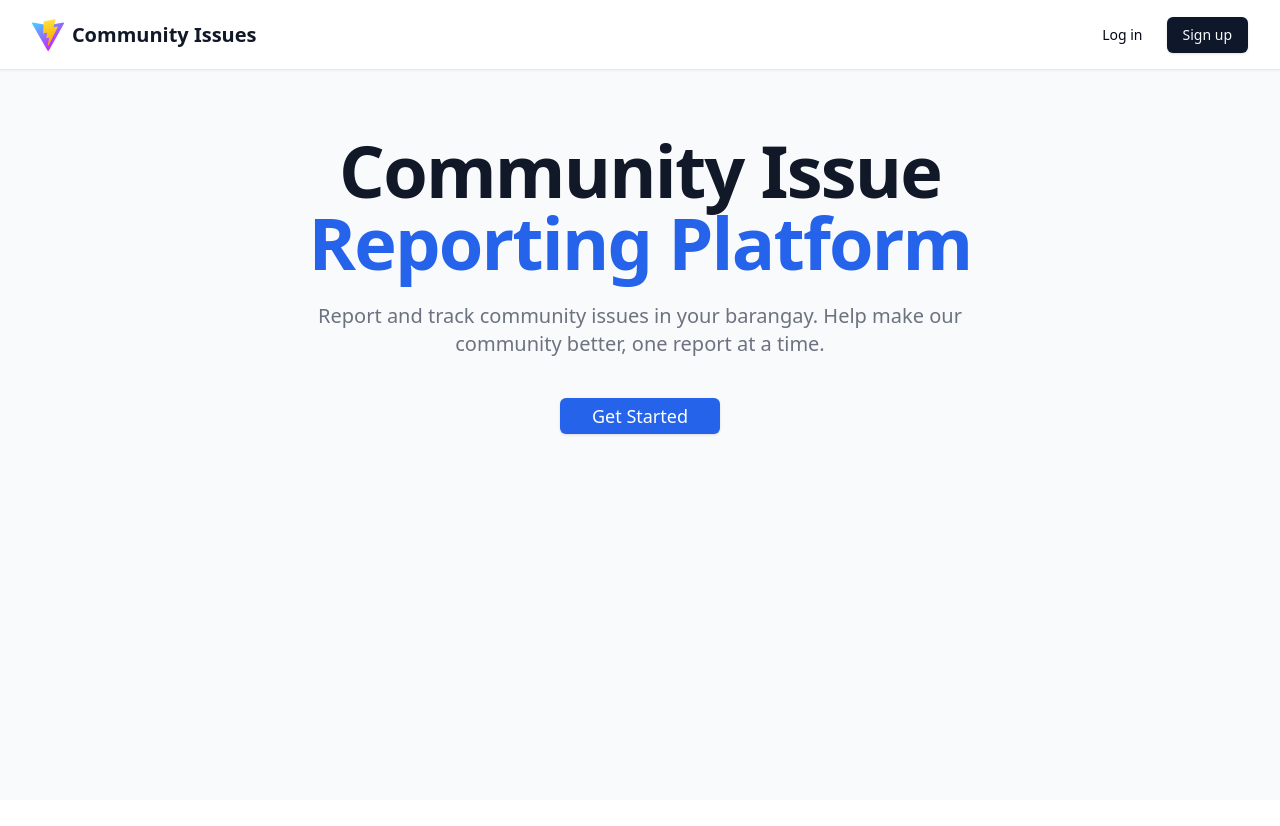
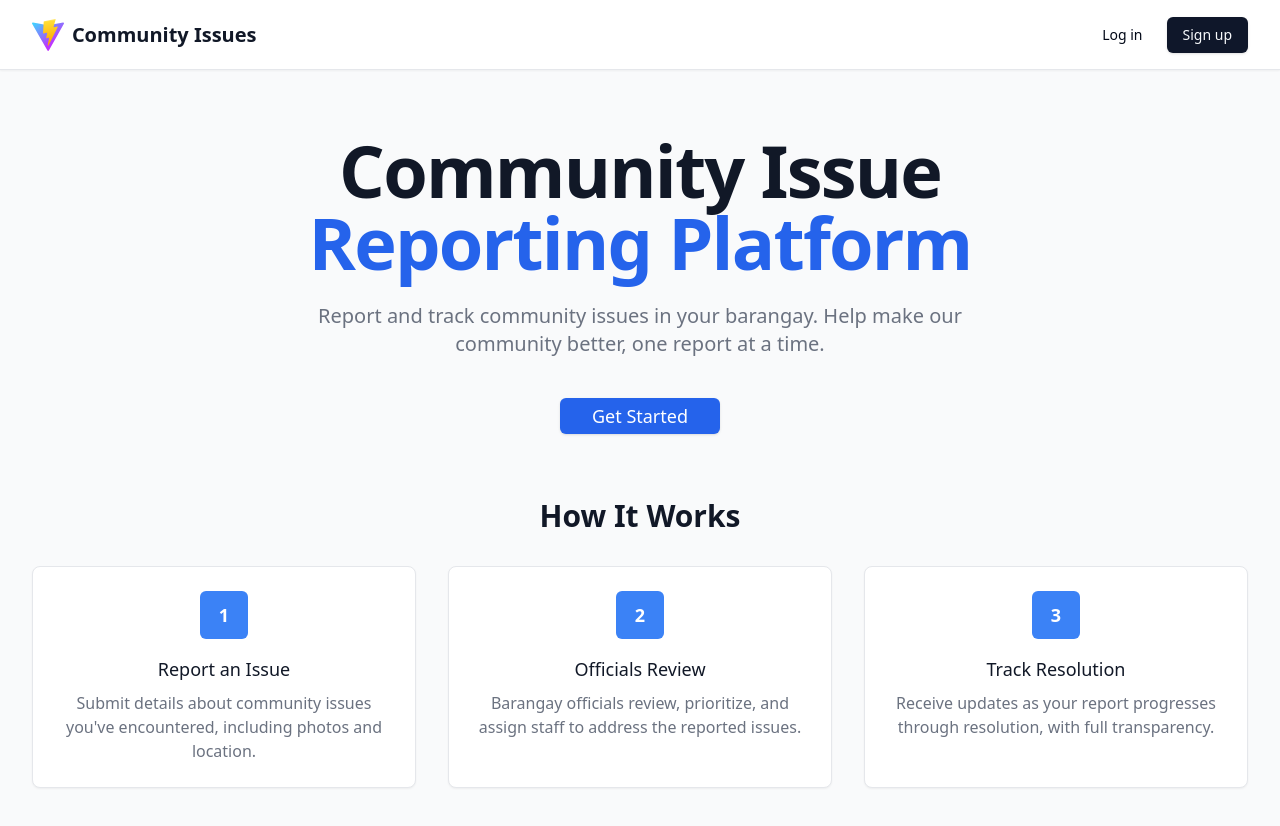
Before and after one commit to Carlosss04/cap, a React (Vite) app: page / in a window 1280 px wide. Shown: the top 826 px of the page. Before the commit the page ends 800 px from the top, so only its background shows below. Built offline with nearby package versions, Linux system fonts and the light colour scheme.

Commit message:
update admin

```diff
--- a/src/components/admin/IssueDetailPanel.tsx
+++ b/src/components/admin/IssueDetailPanel.tsx
@@ -460,6 +460,24 @@ const IssueDetailPanel: React.FC<IssueDetailPanelProps> = ({
                               </SelectContent>
                             </Select>
                           </div>
+                          <div className="py-2">
+                            <Label htmlFor="staff-email">Staff Email</Label>
+                            <Input
+                              id="staff-email"
+                              placeholder="Enter staff email address"
+                              className="mt-2"
+                            />
+                          </div>
+                          <div className="py-2">
+                            <Label htmlFor="staff-notes">
+                              Assignment Notes
+                            </Label>
+                            <Textarea
+                              id="staff-notes"
+                              placeholder="Add notes about this assignment"
+                              className="mt-2 min-h-[80px]"
+                            />
+                          </div>
                           <DialogFooter>
                             <Button
                               variant="outline"
@@ -467,7 +485,7 @@ const IssueDetailPanel: React.FC<IssueDetailPanelProps> = ({
                             >
                               Cancel
                             </Button>
-                            <Button type="submit">Assign</Button>
+                            <Button type="submit">Assign & Notify</Button>
                           </DialogFooter>
                         </DialogContent>
                       </Dialog>
@@ -515,6 +533,22 @@ const IssueDetailPanel: React.FC<IssueDetailPanelProps> = ({
                             </SelectContent>
                           </Select>
                         </div>
+                        <div className="py-2">
+                          <Label htmlFor="staff-email">Staff Email</Label>
+                          <Input
+                            id="staff-email"
+                            placeholder="Enter staff email address"
+                            className="mt-2"
+                          />
+                        </div>
+                        <div className="py-2">
+                          <Label htmlFor="staff-notes">Assignment Notes</Label>
+                          <Textarea
+                            id="staff-notes"
+                            placeholder="Add notes about this assignment"
+                            className="mt-2 min-h-[80px]"
+                          />
+                        </div>
                         <DialogFooter>
                           <Button
                             variant="outline"
@@ -522,7 +556,7 @@ const IssueDetailPanel: React.FC<IssueDetailPanelProps> = ({
                           >
                             Cancel
                           </Button>
-                          <Button type="submit">Assign</Button>
+                          <Button type="submit">Assign & Notify</Button>
                         </DialogFooter>
                       </DialogContent>
                     </Dialog>
--- a/src/components/auth/EnhancedAuthModal.tsx
+++ b/src/components/auth/EnhancedAuthModal.tsx
@@ -63,6 +63,9 @@ const EnhancedAuthModal: React.FC<EnhancedAuthModalProps> = ({
   const [showConfirmPassword, setShowConfirmPassword] =
     useState<boolean>(false);
   const [forgotPasswordMode, setForgotPasswordMode] = useState<boolean>(false);
+  const [adminVerificationStatus, setAdminVerificationStatus] = useState<
+    "pending" | "approved" | "rejected"
+  >("pending");
 
   // Login form state
   const [loginForm, setLoginForm] = useState<LoginFormData>({
@@ -202,6 +205,23 @@ const EnhancedAuthModal: React.FC<EnhancedAuthModalProps> = ({
         errors.verificationInfo =
           "Your verification must include official details like ID number, position, department, etc.";
         isValid = false;
+      } else {
+        // Simulate verification check
+        const containsValidID = /\b(ID|identification|number)\b/i.test(
+          registerForm.verificationInfo,
+        );
+        const containsPosition = /\b(position|role|title)\b/i.test(
+          registerForm.verificationInfo,
+        );
+        const containsDepartment = /\b(department|office|division)\b/i.test(
+          registerForm.verificationInfo,
+        );
+
+        if (!containsValidID || !containsPosition || !containsDepartment) {
+          errors.verificationInfo =
+            "Your verification information must include your ID number, position title, and department/office.";
+          isValid = false;
+        }
       }
     }
 
@@ -537,6 +557,29 @@ const EnhancedAuthModal: React.FC<EnhancedAuthModalProps> = ({
                         of your account.
                       </p>
                     </div>
+
+                    <div className="bg-blue-50 border border-blue-200 rounded-md p-3 mt-2">
+                      <p className="text-xs text-blue-800 font-medium">
+                        <strong>Verification Process:</strong> Admin accounts
+                        undergo a verification process:
+                      </p>
+                      <ol className="text-xs text-blue-800 mt-1 list-decimal list-inside">
+                        <li>Submit your credentials with complete details</li>
+                        <li>
+                          Our verification team will review your information
+                        </li>
+                        <li>
+                          You'll receive an email notification about your
+                          verification status
+                        </li>
+                        <li>
+                          Once approved, you can log in with admin privileges
+                        </li>
+                      </ol>
+                      <p className="text-xs text-blue-800 mt-1">
+                        This process typically takes 1-2 business days.
+                      </p>
+                    </div>
                   </div>
                 )}
 
--- a/src/components/home.tsx
+++ b/src/components/home.tsx
@@ -31,7 +31,15 @@ const Home: React.FC = () => {
     if (email === "juan@example.com" && password === "password") {
       mockLogin("resident");
     } else if (email === "admin@example.com" && password === "password") {
-      mockLogin("admin");
+      // Check if admin is verified
+      const isVerified = true; // In a real app, this would be checked in the database
+      if (isVerified) {
+        mockLogin("admin");
+      } else {
+        alert(
+          "Your admin account is pending verification. Please check your email for updates.",
+        );
+      }
     } else {
       // Show error for invalid credentials
       alert("Invalid email or password");
@@ -140,6 +148,51 @@ const Home: React.FC = () => {
                 </Button>
               </div>
             </div>
+
+            {/* How it works section */}
+            <div className="mt-16">
+              <h2 className="text-3xl font-extrabold text-gray-900 text-center mb-8">
+                How It Works
+              </h2>
+              <div className="grid gap-8 md:grid-cols-3">
+                <div className="bg-white p-6 rounded-lg shadow-sm border border-gray-200">
+                  <div className="flex items-center justify-center h-12 w-12 rounded-md bg-blue-500 text-white mb-4 mx-auto">
+                    <span className="text-lg font-bold">1</span>
+                  </div>
+                  <h3 className="text-lg font-medium text-gray-900 text-center mb-2">
+                    Report an Issue
+                  </h3>
+                  <p className="text-gray-500 text-center">
+                    Submit details about community issues you've encountered,
+                    including photos and location.
+                  </p>
+                </div>
+                <div className="bg-white p-6 rounded-lg shadow-sm border border-gray-200">
+                  <div className="flex items-center justify-center h-12 w-12 rounded-md bg-blue-500 text-white mb-4 mx-auto">
+                    <span className="text-lg font-bold">2</span>
+                  </div>
+                  <h3 className="text-lg font-medium text-gray-900 text-center mb-2">
+                    Officials Review
+                  </h3>
+                  <p className="text-gray-500 text-center">
+                    Barangay officials review, prioritize, and assign staff to
+                    address the reported issues.
+                  </p>
+                </div>
+                <div className="bg-white p-6 rounded-lg shadow-sm border border-gray-200">
+                  <div className="flex items-center justify-center h-12 w-12 rounded-md bg-blue-500 text-white mb-4 mx-auto">
+                    <span className="text-lg font-bold">3</span>
+                  </div>
+                  <h3 className="text-lg font-medium text-gray-900 text-center mb-2">
+                    Track Resolution
+                  </h3>
+                  <p className="text-gray-500 text-center">
+                    Receive updates as your report progresses through
+                    resolution, with full transparency.
+                  </p>
+                </div>
+              </div>
+            </div>
           </div>
         )}
       </div>
@@ -182,7 +235,18 @@ const Home: React.FC = () => {
               alert("Login failed. Please try again.");
             }
           }}
-          onRegister={handleRegisterSubmit}
+          onRegister={(data) => {
+            if (data.role === "admin") {
+              // For admin registrations, show verification pending message
+              alert(
+                "Your admin account registration has been submitted. Our verification team will review your credentials and you'll receive an email notification about your verification status within 1-2 business days.",
+              );
+              setAuthModalOpen(false);
+            } else {
+              // For residents, proceed with normal registration
+              handleRegisterSubmit(data);
+            }
+          }}
         />
       )}
     </div>
```
